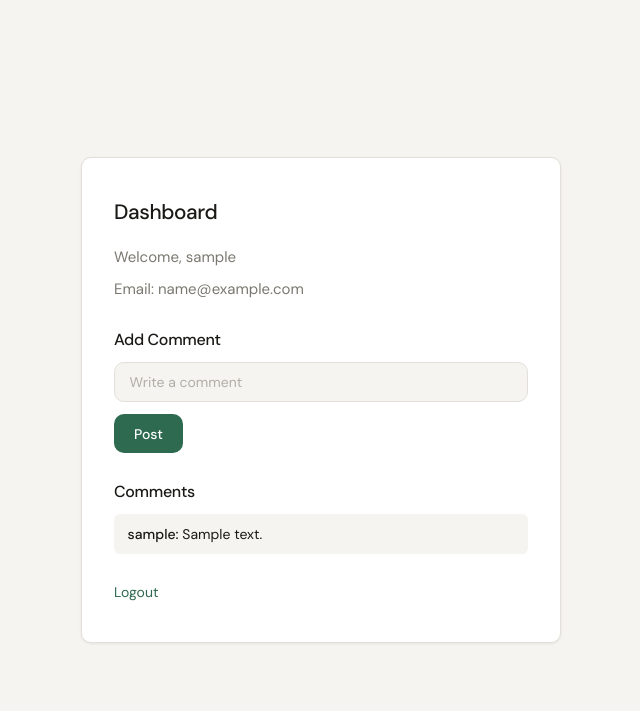
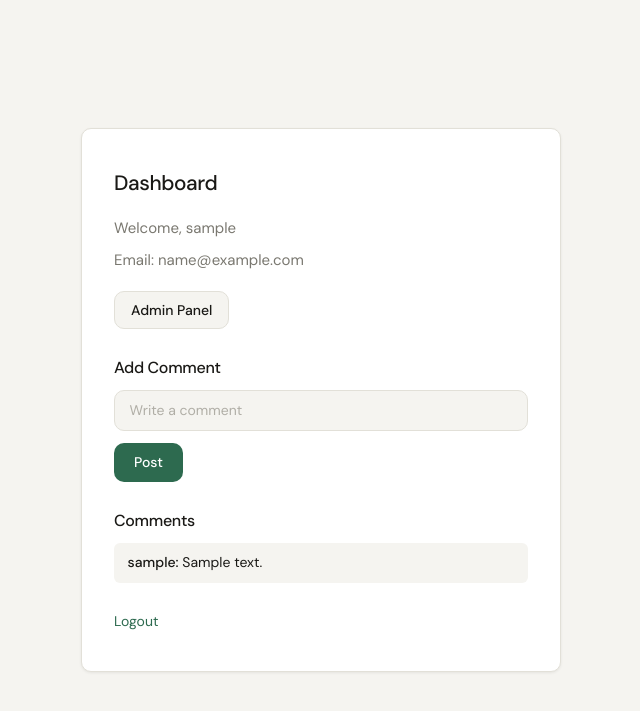
Before and after one commit to deeishere/-Secure-Web-Application-, a Flask app: template templates/dashboard.html in a window 1280 px wide. Shown: the top 711 px of the page, without its empty margins (319-959 px from the left). Run offline with Flask 3, Linux system fonts and the light colour scheme; the visitor is signed in with stand-in values (Sample User, id 1); tables that the repository leaves empty hold one stand-in row (values such as "Sample post"); the template is opened without the code that fills it: most values are stand-ins (such as "Sample title", 1, 10 or a date in 2020).

Commit message:
Update dashboard.html

```diff
--- a/templates/dashboard.html
+++ b/templates/dashboard.html
@@ -10,9 +10,13 @@
     <div class="page">
 
         <h2>Dashboard</h2>
-
         <p>Welcome, {{ username }}</p>
         <p>Email: {{ email }}</p>
+        {% if session["role"] == "admin" %}
+        <div class="back-link">
+            <a href="{{ url_for('admin') }}">Admin Panel</a>
+        </div>
+        {% endif %}
 
         <h3>Add Comment</h3>
 
```
